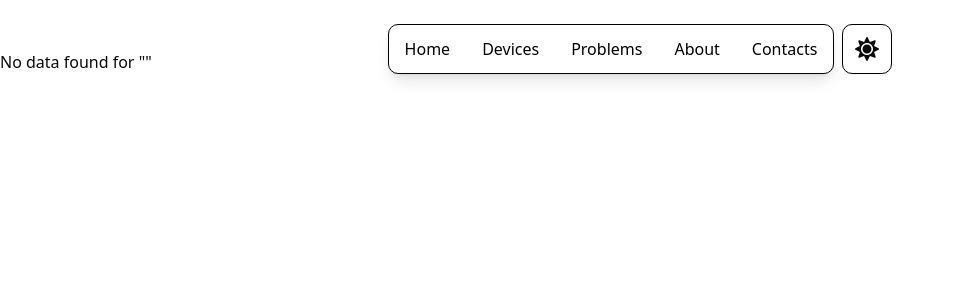
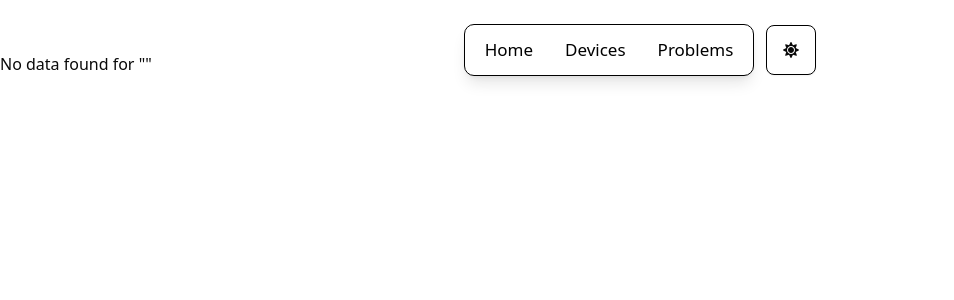
Before and after one commit to AmbherChris/PCFix, a Next.js app: page /problems in a window 1280 px wide. Shown: the top 300 px of the page, without its empty margins (0-954 px from the left). Built offline with nearby package versions, Linux system fonts and the light colour scheme.

Commit message:
fix navbar

```diff
--- a/app/components/navBar.js
+++ b/app/components/navBar.js
@@ -1,21 +1,30 @@
 "use client";
+import Link from "next/link";
 
 
 export default function NavBar(){
+
+
+    const links =[
+        {name: "Home", url:"/"},
+        {name: "Devices", url:"/devices"},
+        {name: "Problems", url:"/allProblems"},
+
+
+    ]
     return(
         <>
-        <ul className="flex gap-8 border-[black] dark:border-[white] border-1 rounded-lg p-3 px-4 shadow-lg bg-[white] dark:bg-[black] dark:text-[white] text-[black] inset-shadow-white">
-            <a href="/">
-            <li>Home</li>
-            </a>
-            <a href="/devices">
-            <li>Devices</li></a>
-            <a href="/allProblems">
-            <li>Problems</li></a>
-            <a onClick={() => alert("Not available")}>
-            <li>About</li></a>
-            <a onClick={() => alert("Not available")}>
-            <li>Contacts</li></a>
+        <ul className="navBar">
+
+            {links.map((el) => (
+                <li key={el.name}>
+                    <Link href={el.url}>{el.name} </Link>
+                </li>
+            ))}
+
+
+
+
         </ul>
 
 
--- a/app/components/themeToggle.js
+++ b/app/components/themeToggle.js
@@ -17,13 +17,13 @@ export default function ThemeToggle() {
     <Button
       variant="outline"
       size="icon"
-      className="rounded-lg p-6 ml-2 border-black dark:border-white"
+      className="themeBTN"
       onClick={() => {
         setTheme(theme === "dark" ? "light" : "dark");
       }}
     >
-      <FaSun className="size-6 transition-transform absolute rotate-0 scale-100 dark:-rotate-90 dark:scale-0" />
-      <FaMoon className="size-6 transition-transform absolute rotate-90 scale-0 dark:rotate-0 dark:scale-100" />
+      <FaSun className="sun" />
+      <FaMoon className="moon" />
     </Button>
   );
 }
--- a/app/devices/page.js
+++ b/app/devices/page.js
@@ -13,7 +13,7 @@ export default function DevicesPage() {
             query: { device: "Desktop" },
           }}
         >
-          <div className="flex flex-col border-2 border-[#171717] w-[300px] h-[250px] items-center justify-center rounded-xl shadow-lg gap- p-4">
+          <div className="flex flex-col border-2 border-[#171717] w-[300px] h-[250px] items-center justify-center rounded-xl shadow-lg gap- p-4 dark:border-white">
             <Image
               src={"/desktop.png"}
               alt="image of desktop"
--- a/app/globals.css
+++ b/app/globals.css
@@ -1,8 +1,10 @@
 @import "tailwindcss";
 @import "tw-animate-css";
 
-@custom-variant dark (&:is(.dark *));
+/* Custom variant definition (if supported by your CSS processor) */
+@custom-variant dark (&:is(.dark *)); /* Be cautious: not all processors support this */
 
+/* Inline theme variable mapping */
 @theme inline {
   --color-background: var(--background);
   --color-foreground: var(--foreground);
@@ -43,8 +45,7 @@
   --radius-xl: calc(var(--radius) + 4px);
 }
 
-
-
+/* Root light theme variables */
 :root {
   --radius: 0.625rem;
   --background: oklch(1 0 0);
@@ -80,6 +81,7 @@
   --sidebar-ring: oklch(0.708 0 0);
 }
 
+/* Dark theme overrides */
 .dark {
   --background: oklch(0.145 0 0);
   --foreground: oklch(0.985 0 0);
@@ -114,11 +116,38 @@
   --sidebar-ring: oklch(0.556 0 0);
 }
 
+/* Tailwind base layer with component styles */
 @layer base {
   * {
     @apply border-border outline-ring/50;
   }
+
   body {
     @apply bg-background text-foreground;
   }
+
+  .navBar {
+    @apply flex justify-center gap-5 min-w-3xs  py-3 border rounded-sm border-black bg-white text-black shadow-lg inset-shadow-white text-[14px]
+      sm:text-[17px] sm:rounded-lg sm:gap-4 sm:top-5
+      dark:bg-black dark:text-white dark:border-white
+      lg:gap-8 lg:p-3 lg:px-5;
+  }
+
+  .navBarContainer {
+    @apply flex flex-wrap items-center justify-center sticky top-0 gap-1
+      sm:top-5 sm:flex
+      lg:sticky lg:top-10;
+  }
+
+  .themeBTN {
+    @apply items-start left-100 justify-end rounded-lg border-black p-[22.5px] dark:border-white lg:ml-2 lg:p-6;
+  }
+
+  .sun {
+    @apply absolute size-6 rotate-0 scale-100 transition-transform dark:-rotate-90 dark:scale-0 lg:size-8;
+  }
+
+  .moon {
+    @apply absolute size-6 rotate-90 scale-0 transition-transform dark:rotate-0 dark:scale-100 lg:size-8;
+  }
 }
--- a/app/layout.js
+++ b/app/layout.js
@@ -28,7 +28,7 @@ export default function RootLayout({ children }) {
         className={`${geistSans.variable} ${geistMono.variable} antialiased transition-all duration-300`}
       >
         <ThemeWrapper attribute="class" enableSystem defaultTheme="system">
-          <nav className="flex sticky top-10 items-center justify-center">
+          <nav className="navBarContainer">
             <NavBar />
             <ThemeToggle />
           </nav>
--- a/app/problems/page.js
+++ b/app/problems/page.js
@@ -3,7 +3,8 @@ import ProblemsPage from "./ProblemPage";
 
 export default function Page() {
   return (
-    <Suspense fallback={<p>Loading problems...</p>}>
+    <Suspense fallback={<p className="self-center text-30"
+    >Loading problems...</p>}>
       <ProblemsPage />
     </Suspense>
   );
--- a/app/steps/page.js
+++ b/app/steps/page.js
@@ -3,7 +3,7 @@ import StepPage from './StepPage';
 
 export default function Page() {
   return (
-    <Suspense fallback={<p>Loading step...</p>}>
+    <Suspense fallback={<p className='self-center text-30'>Loading step...</p>}>
       <StepPage />
     </Suspense>
   );
```
